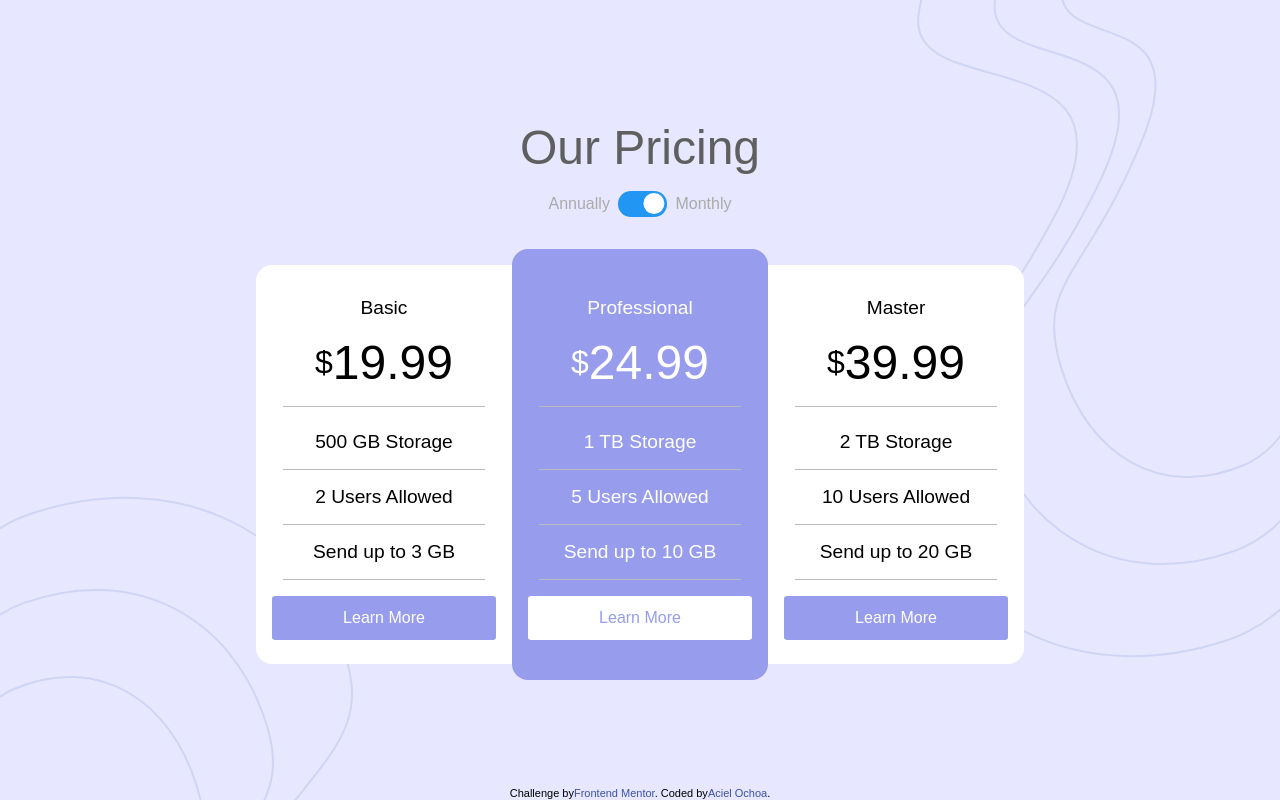
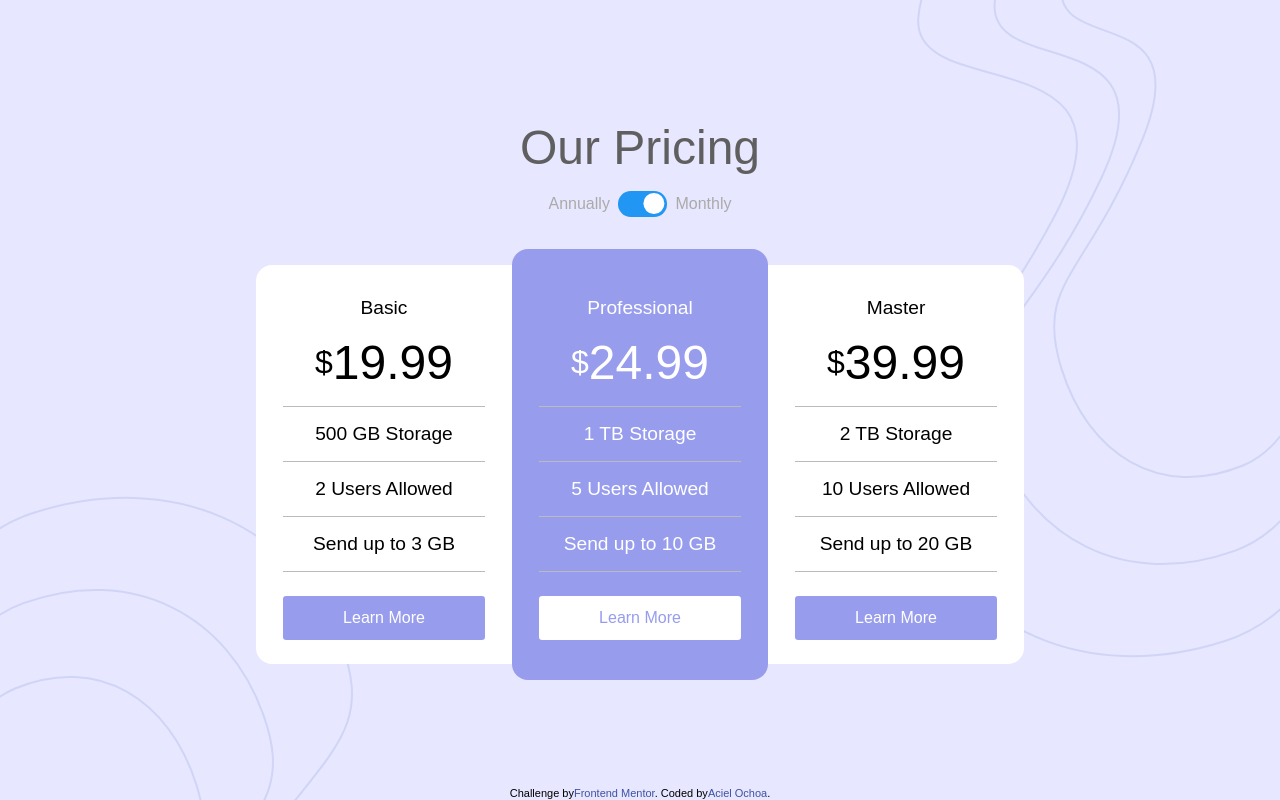
Before and after one commit to AceIsHuman/pricing-component-with-toggle, a React (Create React App) app: page / in a window 1280 px wide. Built offline with nearby package versions, Linux system fonts and the light colour scheme.

Commit message:
update styling for button and space between detail dividers

```diff
--- a/src/components/PricingCard.js
+++ b/src/components/PricingCard.js
@@ -21,7 +21,11 @@ class PricingComponent extends React.Component {
         <Detail>{this.props.storage}</Detail>
         <Detail>{this.props.users}</Detail>
         <Detail>{this.props.limit}</Detail>
-        <Button background={this.props.centerCard ? '#fff' : null} color={this.props.centerCard ? 'rgb(151,156,237)' : null}>
+        <Button
+          background={this.props.centerCard ? '#fff' : null}
+          color={this.props.centerCard ? 'rgb(151,156,237)' : null}
+          width='90%'
+        >
           Learn More
         </Button>
       </Card>
@@ -91,10 +95,10 @@ const Price = styled.span`
 
 const Detail = styled.p`
   font-size: 1.2rem;
-  padding: 0.5rem 0;
   display: flex;
   flex-direction: column;
   width: 90%;
+  margin-bottom: 1rem;
   &::after {
     ${divider}
   }
```
